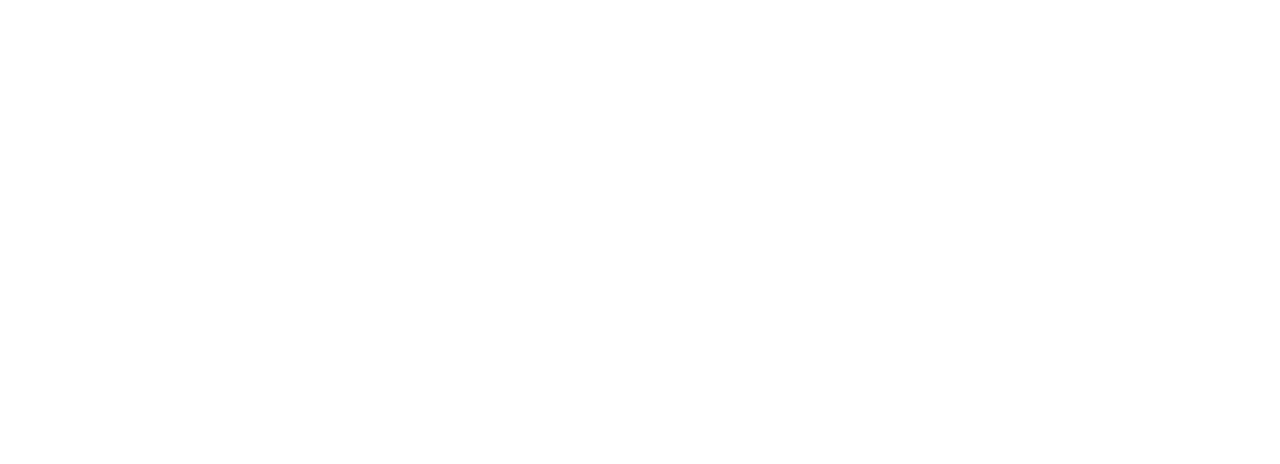
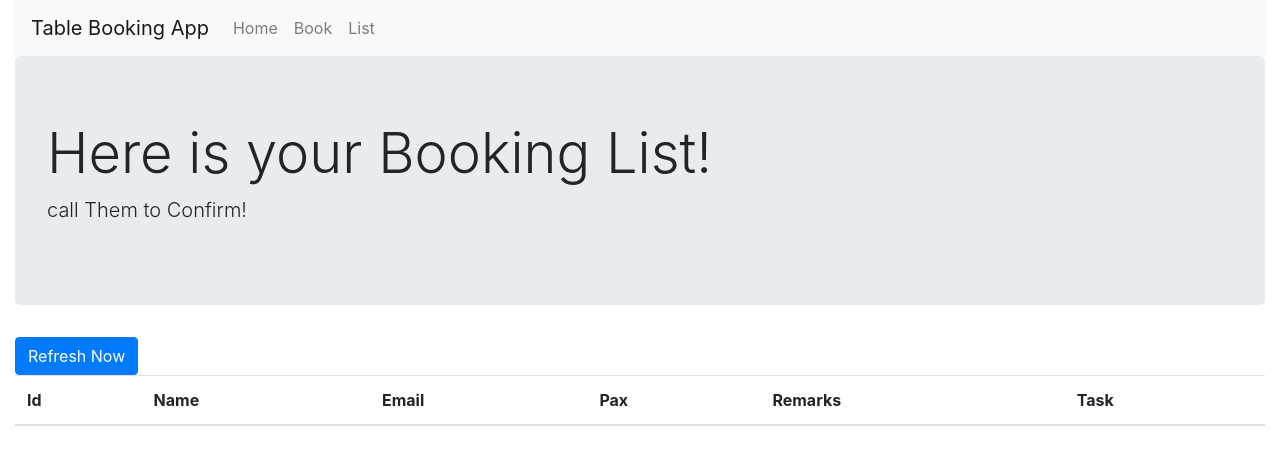
Before and after one commit to hadimdnor/OOP, a plain HTML site: page tableApp/list.html in a window 1280 px wide. Drawn offline with nearby package versions, Linux system fonts and the light colour scheme.

Commit message:
table app list added

```diff
--- a/tableApp/js/list.js
+++ b/tableApp/js/list.js
@@ -0,0 +1,4 @@
+let refreshNowBtn = document.getElementById("refreshNow")
+refreshNowBtn.addEventListener("click", function(){
+    console.log("refreshNowBtn now click")
+})
--- a/tableApp/list.html
+++ b/tableApp/list.html
@@ -4,9 +4,83 @@
     <meta charset="UTF-8">
     <meta http-equiv="X-UA-Compatible" content="IE=edge">
     <meta name="viewport" content="width=device-width, initial-scale=1.0">
-    <title>Document</title>
+
+    <link rel="stylesheet" href="https://cdn.jsdelivr.net/npm/bootstrap@4.6.0/dist/css/bootstrap.min.css" integrity="sha384-B0vP5xmATw1+K9KRQjQERJvTumQW0nPEzvF6L/Z6nronJ3oUOFUFpCjEUQouq2+l" crossorigin="anonymous">
+    <title>Table Booking App - Booking List Page</title>
 </head>
 <body>
+    <div class="container-fluid">
 
+        <!--Nav Bar = copy form bootstrap-->
+
+        <div class="row">
+            <div class="col">
+                <nav class="navbar navbar-expand-lg navbar-light bg-light">
+                    <a class="navbar-brand" href="#">Table Booking App</a>
+                    <button class="navbar-toggler" type="button" data-toggle="collapse"               data-target="#navbarSupportedContent" aria-controls="navbarSupportedContent" aria-expanded="false" aria-label="Toggle navigation">
+                      <span class="navbar-toggler-icon"></span>
+                    </button>
+
+                    <div class="collapse navbar-collapse" id="navbarSupportedContent">
+                      <ul class="navbar-nav mr-auto">
+                            <li class="nav-item">
+                            <a class="nav-link" href="index.html">Home</a>
+                            </li>
+                            <li class="nav-item">
+                                <a class="nav-link" href="book.html">Book</a>
+                            </li>
+                            <li class="nav-item">
+                                <a class="nav-link" href="list.html">List</a>
+                            </li>
+                      </ul>
+                    </div>
+                  </nav>
+            </div>
+        </div>
+
+
+        <!-- Jumbotron -->
+        <div class="row">
+            <div class="col">
+                <div class="jumbotron">
+                    <h1 class="display-4">Here is your Booking List!</h1>
+                    <p class="lead">call Them to Confirm!</p>
+
+                </div>
+            </div>
+        </div>
+
+
+        <!-- Booking List-->
+        <div class="row">
+            <div class="col">
+                <button type="button" class="btn btn-primary" id="refreshNow">Refresh Now</button>
+                <table class="table table-striped">
+                    <thead>
+                      <tr>
+                        <th scope="col">Id</th>
+                        <th scope="col">Name</th>
+                        <th scope="col">Email</th>
+                        <th scope="col">Pax</th>
+                        <th scope="col">Remarks</th>
+                        <th scope="col">Task</th>
+                      </tr>
+                    </thead>
+                    <tbody>
+
+                    </tbody>
+                  </table>
+
+            </div>
+        </div>
+    </div>
+
+
+
+    <script src="https://code.jquery.com/jquery-3.5.1.slim.min.js" integrity="sha384-DfXdz2htPH0lsSSs5nCTpuj/zy4C+OGpamoFVy38MVBnE+IbbVYUew+OrCXaRkfj" crossorigin="anonymous"></script>
+    <script src="https://cdn.jsdelivr.net/npm/bootstrap@4.6.0/dist/js/bootstrap.bundle.min.js" integrity="sha384-Piv4xVNRyMGpqkS2by6br4gNJ7DXjqk09RmUpJ8jgGtD7zP9yug3goQfGII0yAns" crossorigin="anonymous"></script>
+
+
+    <script src="js/list.js"></script>
 </body>
 </html>
```
Also changed, not shown: tableApp/index.html (+3 -0 lines).
